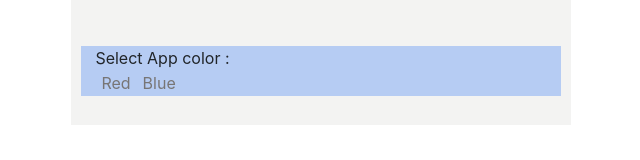
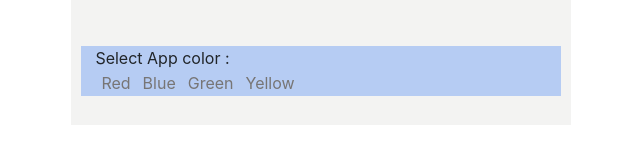
Before and after one commit to madhurabhujbal/todo-list, a React (Create React App) app: page / in a window 1280 px wide. Shown: the part 560-720 px from the top of the page, without its empty margins (319-959 px from the left). Built offline with nearby package versions, Linux system fonts and the light colour scheme; the HTML template or start-up script is replaced by a standard one.

Commit message:
Add 2 more color buttons

```diff
--- a/src/components/ColorButtons.jsx
+++ b/src/components/ColorButtons.jsx
@@ -6,8 +6,23 @@ function ColorButtons({ changeAppBackgroundColor }) {
       <button className="red" onClick={() => changeAppBackgroundColor("red")}>
         Red
       </button>
+
       <button className="blue" onClick={() => changeAppBackgroundColor("blue")}>
         Blue
+      </button>
+
+      <button
+        className="green"
+        onClick={() => changeAppBackgroundColor("green")}
+      >
+        Green
+      </button>
+
+      <button
+        className="yellow"
+        onClick={() => changeAppBackgroundColor("yellow")}
+      >
+        Yellow
       </button>
     </div>
   );
```
